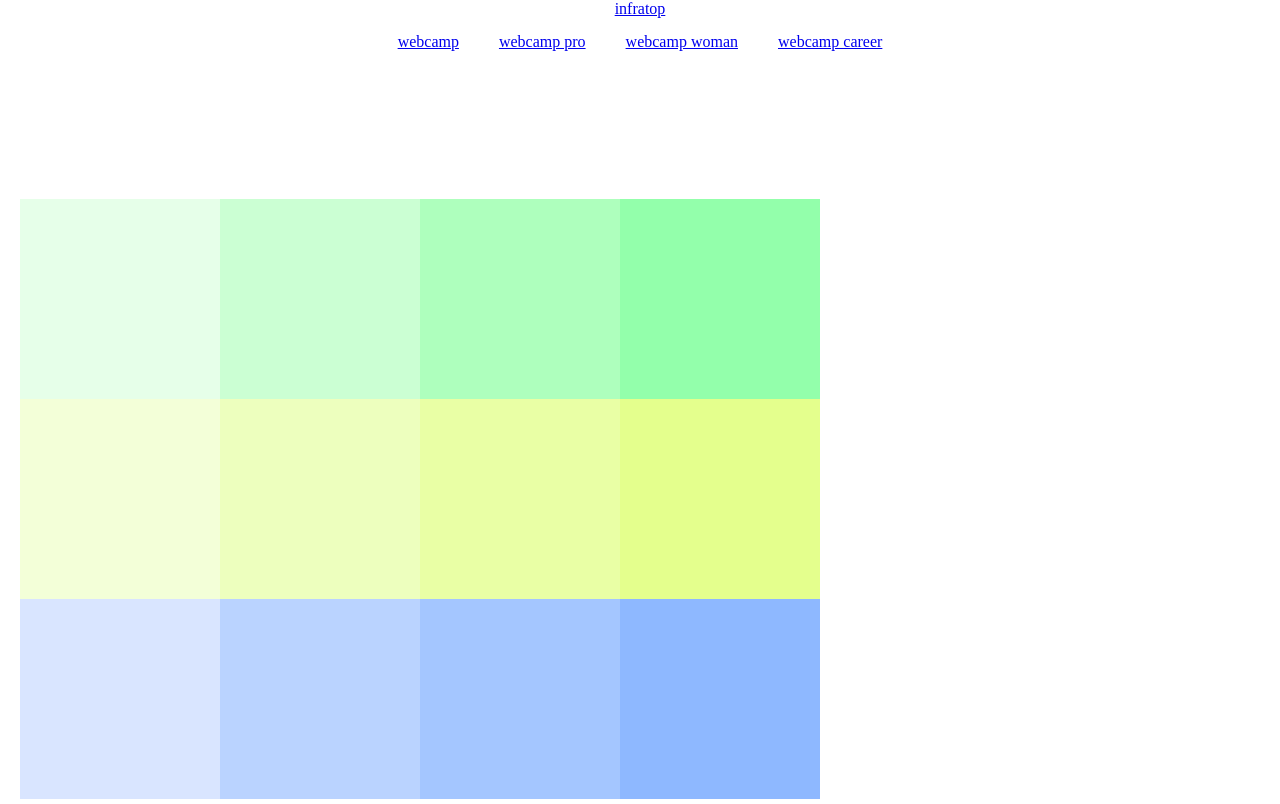
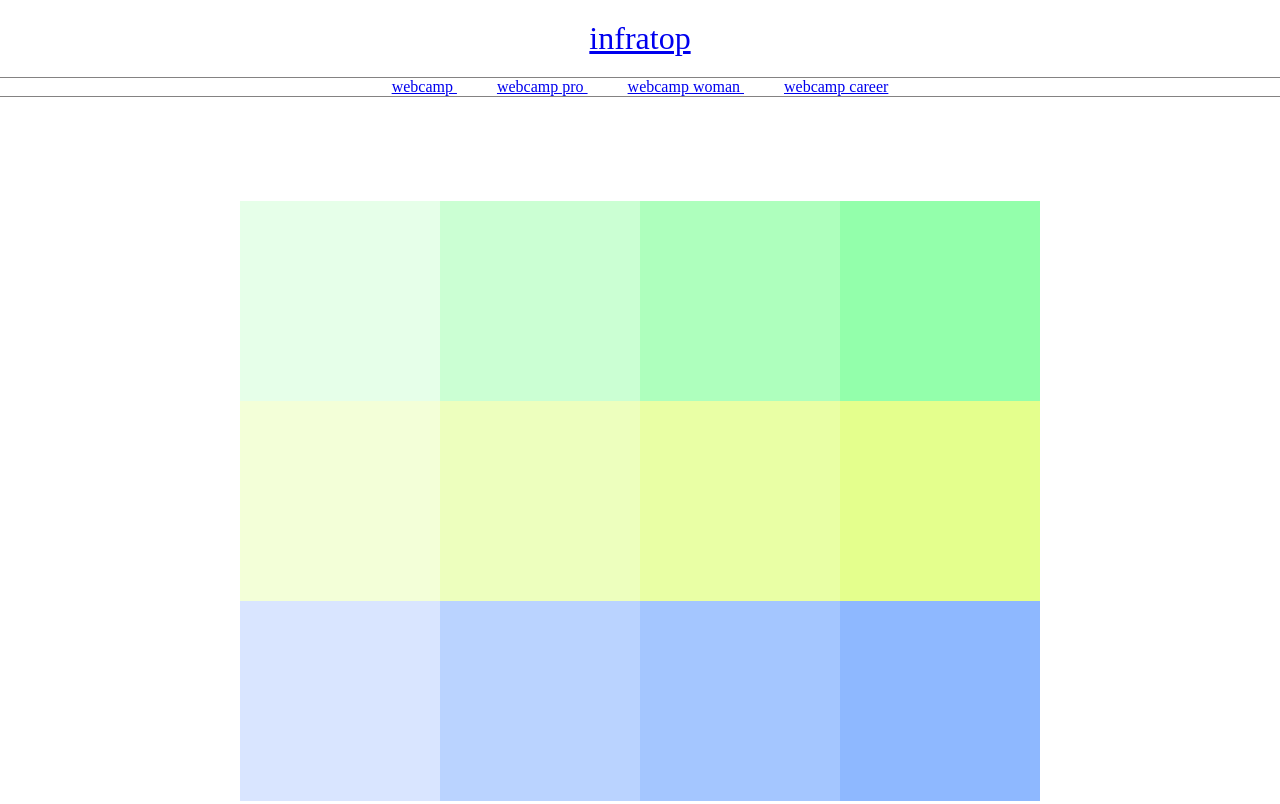
Before and after one commit to reimin013/exercise, a plain HTML site: page chapter5_exercise/chapter5.html in a window 1280 px wide. Shown: the top 804 px of the page. Drawn offline with Linux system fonts and the light colour scheme.

Commit message:
[Update] 演習css

```diff
--- a/chapter5_exercise/style.css
+++ b/chapter5_exercise/style.css
@@ -11,12 +11,27 @@
 }
 
 header{
+  width: 100%;
   text-align: center;
+  margin: 0 auto;
+}
+
+.headline{
+  width: 100%;
+  display: inline-block;
+  margin: 20px auto;
+  font-size: 32px;
+}
+
+.list{
+  width: 100%;
+  border-top: 1px solid #848282;
+  border-bottom: 1px solid #848282;
 }
 
 .list-item{
-  display: inline-block;
-  padding: 15px 20px;
+  padding: 20px;
+  text-align: center;
 }
 
 .main{
@@ -128,6 +143,7 @@ header{
 }
 
 footer{
+  width: 100%;
   text-align: center;
   margin: 0 auto;
   line-height: 120px;
```
